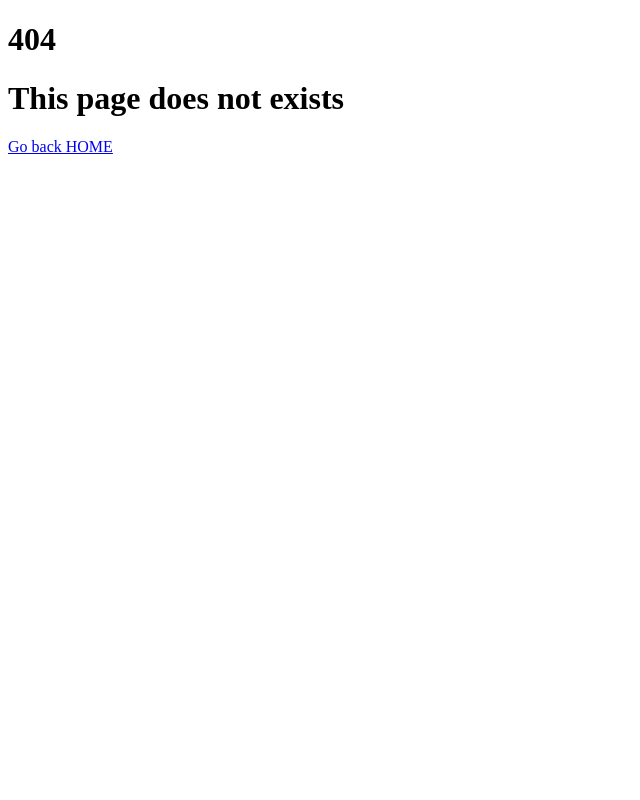
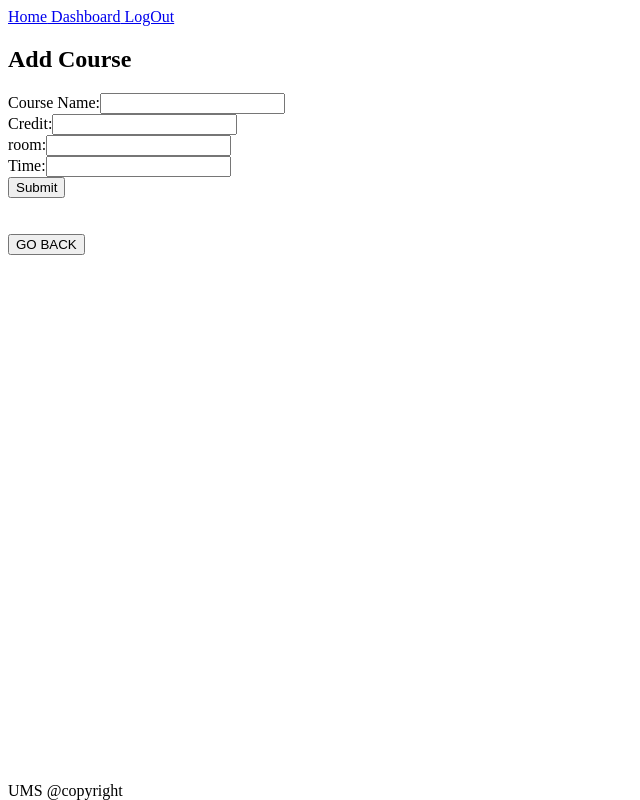
Before and after one commit to Fahim2280/UMS-Front-end, a Next.js app in the folder ums-font-end/: page /admin/dashboard/addcourse in a window 1280 px wide. Before the commit this address had no page. Shown: the whole page, without its empty margins (0-640 px from the left). Built offline with nearby package versions, Linux system fonts and the light colour scheme.

Commit message:
add course

```diff
--- /dev/null
+++ b/ums-font-end/pages/admin/dashboard/addcourse.js
@@ -0,0 +1,100 @@
+import { useState } from 'react';
+import MyLayout from "@/pages/component/layout"
+import { useRouter } from 'next/router'
+import SessionCheck from '../../component/sessioncheck'
+
+export default function AddCourse() {
+    const router = useRouter();
+    const [formData, setFormData] = useState({
+    Cname: '',
+    credit: '',
+    room: '',
+    time: ''
+  });
+
+  const handleSubmit = async (event) => {
+    event.preventDefault();
+
+    const response = await fetch('http://localhost:3000/admin/insertcourse/', {
+      method: 'POST',
+      headers: {
+        'Content-Type': 'application/json'
+      },
+      body: JSON.stringify(formData)
+    });
+
+    if (!response.ok) {
+      //throw new Error(response.statusText);
+      console.log(response.statusText);
+    }
+
+    alert('Course data submitted successfully!');
+    setFormData({
+      Cname: '',
+      credit: '',
+      room: '',
+      time: ''
+    });
+  };
+
+  const handleChange = (event) => {
+    const { name, value } = event.target;
+    setFormData((prevFormData) => ({
+      ...prevFormData,
+      [name]: value
+    }));
+  };
+
+  return (
+    <div>
+    <MyLayout title="Add Course"/>
+    <h2>Add Course</h2>
+    <form onSubmit={handleSubmit}>
+      <label>
+        Course Name:
+        <input
+          type="text"
+          name="Cname"
+          value={formData.Cname}
+          onChange={handleChange}
+        />
+      </label>
+      <br />
+      <label>
+        Credit:
+        <input
+          type="text"
+          name="credit"
+          value={formData.credit}
+          onChange={handleChange}
+        />
+      </label>
+      <br />
+      <label>
+        room:
+        <input
+          type="text"
+          name="room"
+          value={formData.room}
+          onChange={handleChange}
+        />
+      </label>
+      <br />
+      <label>
+        Time:
+        <input
+          type="text"
+          name="time"
+          value={formData.time}
+          onChange={handleChange}
+        />
+      </label>
+      <br />
+      <button type="submit">Submit</button>
+    </form>
+    <br/>
+      <br/>
+      <button type="button" onClick={() => router.back()}>GO BACK</button>
+    </div>
+  );
+}
--- a/ums-font-end/pages/admin/dashboard/index.js
+++ b/ums-font-end/pages/admin/dashboard/index.js
@@ -39,6 +39,9 @@ export default function AdminDashboard() {
     <Link href="/admin/dashboard/addstudent">Add Student</Link>
     <br></br>
     <br></br>
+    <Link href="/admin/dashboard/addcourse">Add Course</Link>
+    <br></br>
+    <br></br>
     <Link href="/admin/dashboard/deletestudent">Delete Student</Link>
     <br></br>
     <br></br>
```
